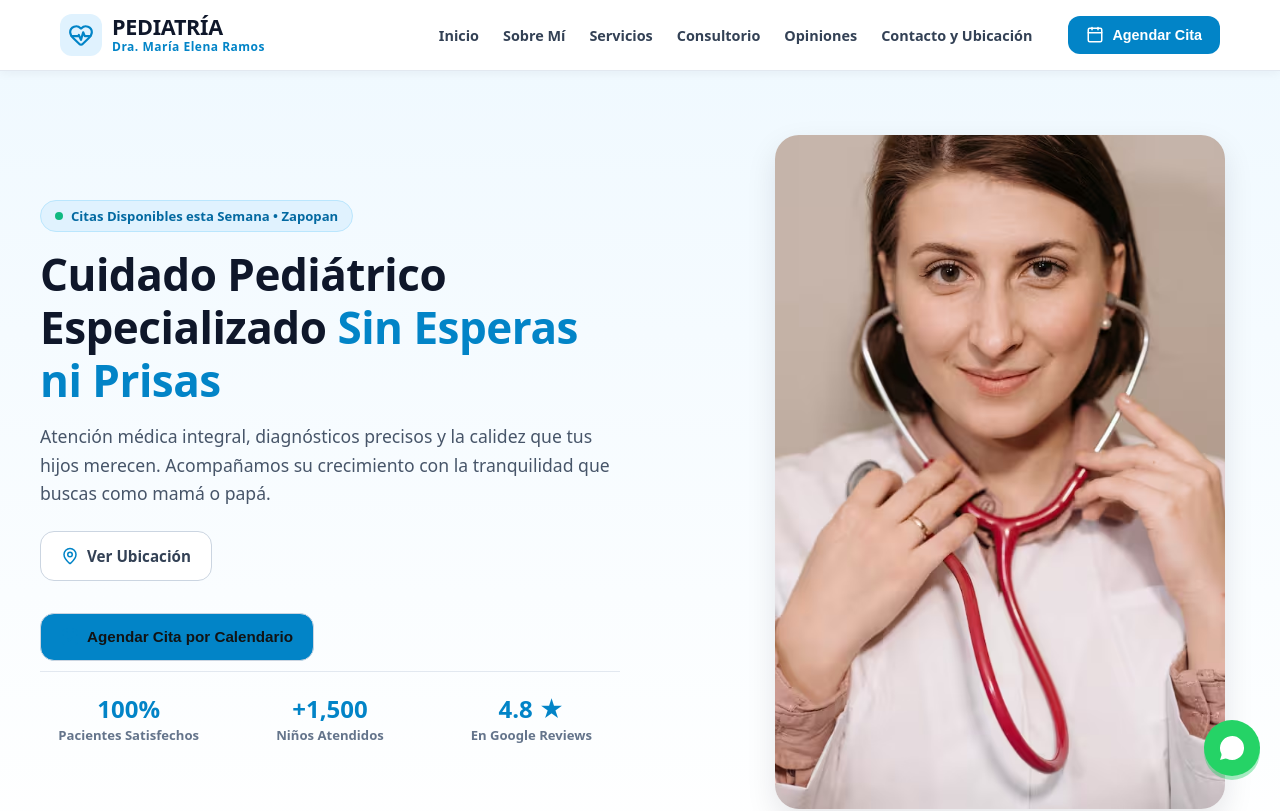
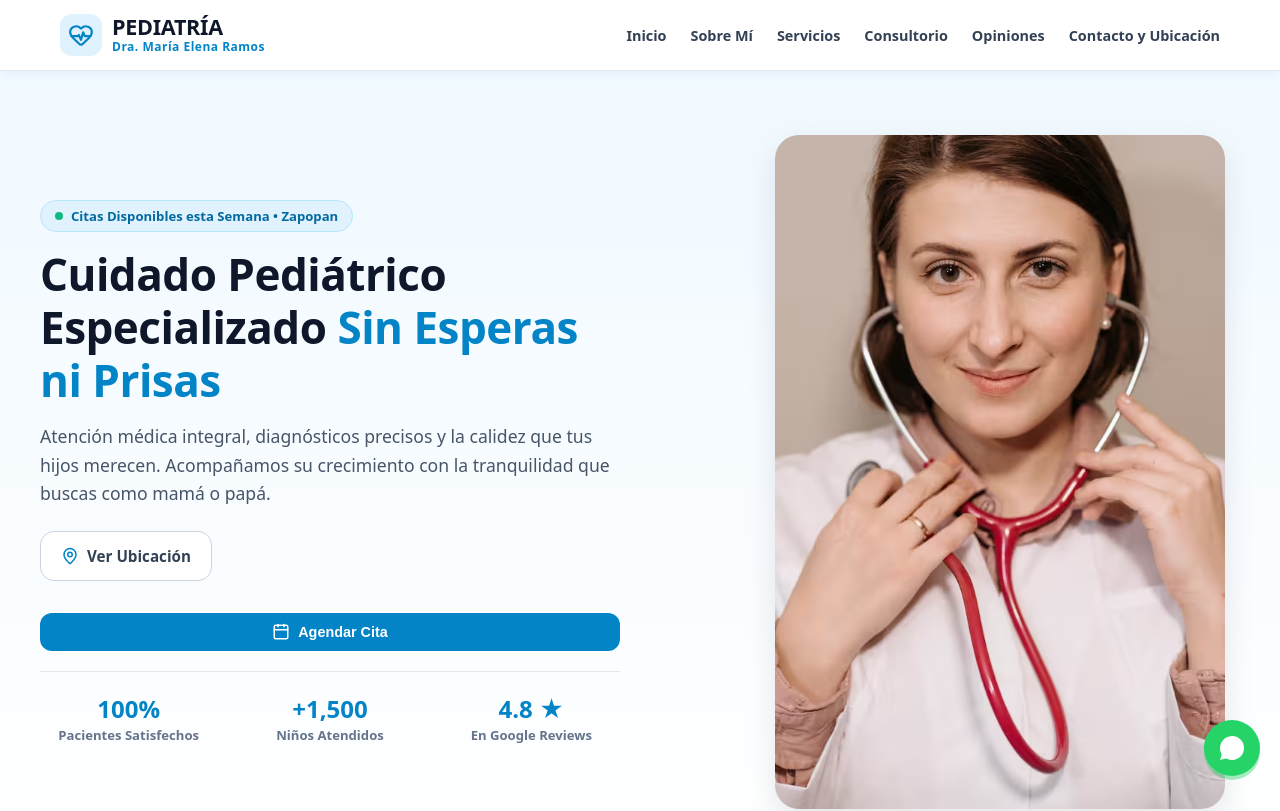
Before and after one commit to NoemiValdiviaGDL/salud-landing, a React (Vite) app: page / in a window 1280 px wide. Shown: the top 811 px of the page. Built offline with nearby package versions, Linux system fonts and the light colour scheme.

Commit message:
actualice el formulario

```diff
--- a/src/App.jsx
+++ b/src/App.jsx
@@ -16,14 +16,17 @@ function App() {
   const [showPrivacy, setShowPrivacy] = useState(false);
   const [isBookingOpen, setIsBookingOpen] = useState(false);
 
+  const handleOpenBooking = () => {
+    setIsBookingOpen(true);
+  };
   if (showPrivacy) {
     return <PrivacyPolicy onBack={() => setShowPrivacy(false)} />;
   }
 
   return (
     <div>
-      <Header onOpenBooking={() => setIsBookingOpen(true)} />
-      <Hero onOpenBooking={() => setIsBookingOpen(true)} />
+      <Header onOpenBooking={() => handleOpenBooking(true)} />
+      <Hero onOpenBooking={() => handleOpenBooking(true)} />
       <About />
       <Services />
       <Gallery />
--- a/src/components/BookingModal/BookingModal.css
+++ b/src/components/BookingModal/BookingModal.css
@@ -57,19 +57,40 @@
 .booking-header {
   text-align: center;
   margin-bottom: 28px;
+  font-family:
+    system-ui,
+    -apple-system,
+    BlinkMacSystemFont,
+    "Segoe UI",
+    Roboto,
+    sans-serif;
 }
 
 .booking-header h3 {
   font-size: 1.5rem;
   font-weight: 800;
-  color: #0f172a;
+  color: #54b81a;
   margin: 0 0 8px 0;
+  font-family:
+    system-ui,
+    -apple-system,
+    BlinkMacSystemFont,
+    "Segoe UI",
+    Roboto,
+    sans-serif;
 }
 
 .booking-header p {
   font-size: 0.95rem;
   color: #64748b;
   margin: 0;
+  font-family:
+    system-ui,
+    -apple-system,
+    BlinkMacSystemFont,
+    "Segoe UI",
+    Roboto,
+    sans-serif;
 }
 
 /* Formulario */
@@ -77,6 +98,13 @@
   display: flex;
   flex-direction: column;
   gap: 20px;
+  font-family:
+    system-ui,
+    -apple-system,
+    BlinkMacSystemFont,
+    "Segoe UI",
+    Roboto,
+    sans-serif;
 }
 
 .form-group {
@@ -89,6 +117,13 @@
   font-size: 0.88rem;
   font-weight: 700;
   color: #334155;
+  font-family:
+    system-ui,
+    -apple-system,
+    BlinkMacSystemFont,
+    "Segoe UI",
+    Roboto,
+    sans-serif;
 }
 
 .form-group input,
@@ -105,6 +140,13 @@
     border-color 0.2s,
     box-shadow 0.2s;
   box-sizing: border-box;
+  font-family:
+    system-ui,
+    -apple-system,
+    BlinkMacSystemFont,
+    "Segoe UI",
+    Roboto,
+    sans-serif;
 }
 
 .form-group input:focus,
@@ -164,6 +206,13 @@
     background-color 0.2s ease,
     transform 0.1s ease;
   margin-top: 10px;
+  font-family:
+    system-ui,
+    -apple-system,
+    BlinkMacSystemFont,
+    "Segoe UI",
+    Roboto,
+    sans-serif;
 }
 
 .booking-submit-btn:hover {
--- a/src/components/Header/Header.css
+++ b/src/components/Header/Header.css
@@ -110,40 +110,33 @@
 .header-nav-list a:hover {
   color: #0284c7;
 }
-/* Botón de Agendar Cita en el Header */
-.header-btn-booking {
+
+/* Estilos para el botón exclusivo del menú móvil */
+.header-mobile-booking-btn {
   display: inline-flex;
   align-items: center;
+  justify-content: center;
   gap: 8px;
   background-color: #0284c7;
   color: #ffffff;
   font-weight: 700;
   font-size: 0.9rem;
-  padding: 10px 18px;
+  padding: 12px 18px;
   border-radius: 12px;
   border: none;
   cursor: pointer;
+  width: 100%; /* Ocupa el ancho del menú móvil para mayor comodidad */
+  margin-top: 10px;
   transition:
     background-color 0.2s ease,
     transform 0.1s ease;
-  margin-top: 10px; /* En versión móvil */
 }
 
-.header-btn-booking:hover {
+.header-mobile-booking-btn:hover {
   background-color: #0369a1;
 }
 
-.header-btn-booking:active {
-  transform: scale(0.97);
-}
-
-@media (min-width: 768px) {
-  .header-btn-booking {
-    margin-top: 0;
-    margin-left: 12px;
-  }
-}
-
+/* Ocultar este elemento de la lista por defecto en pantallas de 768px o mayores (Desktop) */
 @media (min-width: 768px) {
   .header-container {
     padding: 14px 20px;
@@ -157,6 +150,9 @@
     display: none;
   }
 
+  .mobile-only-item {
+    display: none;
+  }
   .header-nav {
     position: static;
     display: flex;
@@ -177,3 +173,8 @@
     font-size: 0.9rem;
   }
 }
+@media (min-width: 992px) {
+  .header-nav-list .header-btn-booking {
+    display: none;
+  }
+}
--- a/src/components/Header/Header.jsx
+++ b/src/components/Header/Header.jsx
@@ -72,10 +72,15 @@ export const Header = ({ onOpenBooking }) => {
                 Contacto y Ubicación
               </a>
             </li>
-            <button className="header-btn-booking" onClick={handleBookingClick}>
-              <Calendar size={18} />
-              Agendar Cita
-            </button>
+            <li className="mobile-only-item">
+              <button
+                className="header-mobile-booking-btn"
+                onClick={handleBookingClick}
+              >
+                <Calendar size={18} />
+                Agendar Cita
+              </button>
+            </li>
           </ul>
         </nav>
       </div>
--- a/src/components/Hero/Hero.jsx
+++ b/src/components/Hero/Hero.jsx
@@ -5,7 +5,7 @@ import {
   ShieldCheck,
   Star,
   Users,
-  CalendarCheck,
+  Calendar,
 } from "lucide-react";
 
 import PicHero from "../../images/doctora-hero.avif";
@@ -14,7 +14,12 @@ import BookingModal from "../BookingModal/BookingModal";
 
 export const Hero = () => {
   const [isBookingOpen, setIsBookingOpen] = useState(false);
-  const numeroTelefono = "3327825329"; // Reemplazar con el número real
+
+  const handleBookingClick = () => {
+    setIsBookingOpen(true);
+  };
+
+  const numeroTelefono = "3327825329";
   const mensajeWhatsApp = encodeURIComponent(
     "Hola Dra. María Elena, me gustaría consultar la disponibilidad de horarios para agendar una cita pediátrica.",
   );
@@ -43,19 +48,16 @@ export const Hero = () => {
               Ver Ubicación
             </a>
           </div>
-          <button
-            className="btn-primary-location"
-            onClick={() => setIsBookingOpen(true)}
-            style={{ cursor: "pointer" }}
-          >
-            <CalendarCheck size={18} color="#0284c7" />
-            Agendar Cita por Calendario
+          <button className="hero-btn-booking" onClick={handleBookingClick}>
+            <Calendar size={18} />
+            Agendar Cita
           </button>
 
           <BookingModal
             isOpen={isBookingOpen}
             onClose={() => setIsBookingOpen(false)}
           />
+
           <div className="hero-trust-grid">
             <div className="trust-item">
               <span className="trust-number">100%</span>
--- a/src/components/Hero/hero.css
+++ b/src/components/Hero/hero.css
@@ -110,6 +110,25 @@
 .btn-secondary-location:active {
   background-color: #f1f5f9;
 }
+.hero-btn-booking {
+  display: flex;
+  align-items: center;
+  justify-content: center;
+  gap: 8px;
+  background-color: #0284c7;
+  color: #ffffff;
+  font-weight: 700;
+  font-size: 0.9rem;
+  padding: 10px 18px;
+  border-radius: 12px;
+  border: none;
+  cursor: pointer;
+  transition:
+    background-color 0.2s ease,
+    transform 0.1s ease;
+  margin-bottom: 20px;
+  width: 100%;
+}
 
 /* Cinta de Gatillos de Confianza (Trust Badges) */
 .hero-trust-grid {
```
